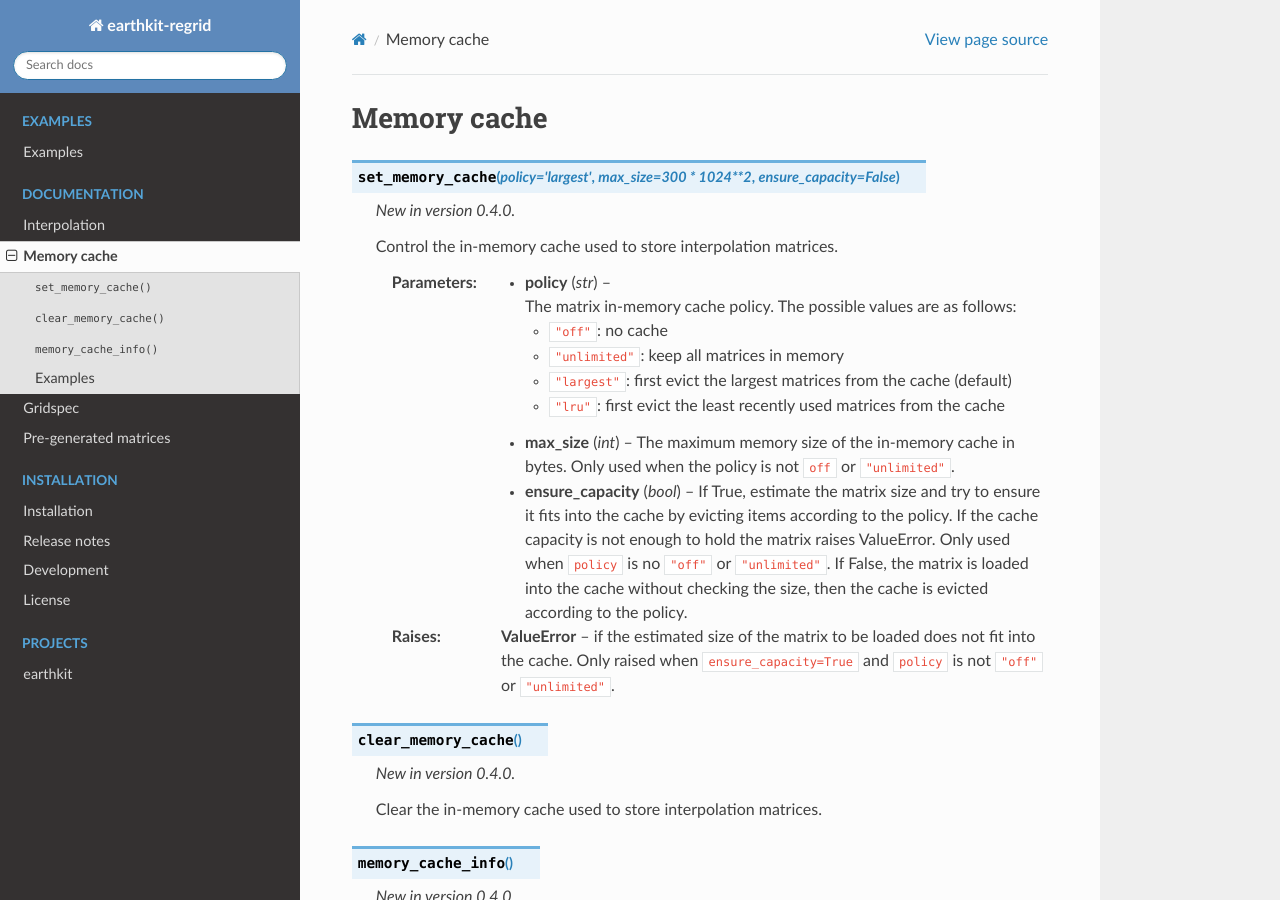
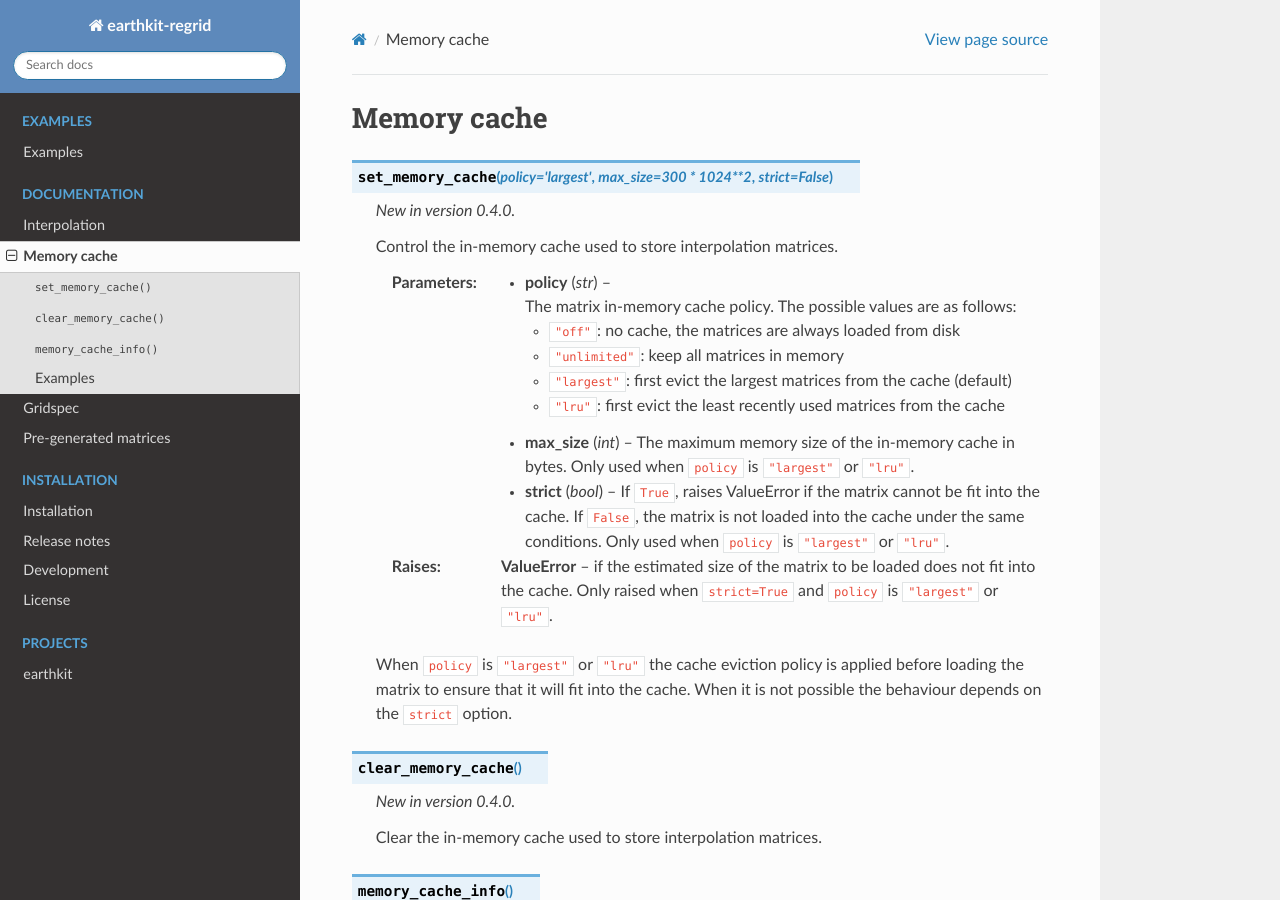
Before and after one commit to ecmwf/earthkit-regrid, a Sphinx documentation site: the page built from docs/memory_cache.rst, in a window 1280 px wide and 900 px high. Built offline with Sphinx 7.4.7 and the Read the Docs theme 3.1.0, drawn with Linux system fonts in a browser that asks for light colours.

Commit message:
Memory cache

```diff
--- a/docs/memory_cache.rst
+++ b/docs/memory_cache.rst
@@ -3,7 +3,7 @@
 Memory cache
 ==================
 
-.. py:function:: set_memory_cache(policy="largest", max_size=300 * 1024**2, ensure_capacity=False)
+.. py:function:: set_memory_cache(policy="largest", max_size=300 * 1024**2, strict=False)
 
     *New in version 0.4.0.*
 
@@ -11,14 +11,16 @@ Memory cache
 
     :param str policy: The matrix in-memory cache policy. The possible values are as follows:
 
-        - ``"off"``: no cache
+        - ``"off"``: no cache, the matrices are always loaded from disk
         - ``"unlimited"``: keep all matrices in memory
         - ``"largest"``: first evict the largest matrices from the cache (default)
         - ``"lru"``: first evict the least recently used matrices from the cache
 
-    :param int max_size: The maximum memory size of the in-memory cache in bytes. Only used when the policy is not ``off`` or ``"unlimited"``.
-    :param bool ensure_capacity: If True, estimate the matrix size and try to ensure it fits into the cache by evicting items according to the policy. If the cache capacity is not enough to hold the matrix raises ValueError. Only used when ``policy`` is no ``"off"`` or ``"unlimited"``. If False, the matrix is loaded into the cache without checking the size, then the cache is evicted according to the policy.
-    :raises ValueError: if the estimated size of the matrix to be loaded does not fit into the cache. Only raised when ``ensure_capacity=True`` and  ``policy`` is not ``"off"`` or ``"unlimited"``.
+    :param int max_size: The maximum memory size of the in-memory cache in bytes. Only used when ``policy`` is ``"largest"`` or ``"lru"``.
+    :param bool strict: If ``True``, raises ValueError if the matrix cannot be fit into the cache. If ``False``, the matrix is not loaded into the cache under the same conditions. Only used when ``policy`` is ``"largest"`` or ``"lru"``.
+    :raises ValueError: if the estimated size of the matrix to be loaded does not fit into the cache. Only raised when ``strict=True`` and  ``policy`` is ``"largest"`` or ``"lru"``.
+
+    When ``policy`` is ``"largest"`` or ``"lru"`` the cache eviction policy is applied before loading the matrix to ensure that it will fit into the cache. When it is not possible the behaviour depends on the ``strict`` option.
 
 
 .. py:function:: clear_memory_cache()
```
Also changed, not shown: docs/examples/memory_cache.ipynb, 3 other files.
